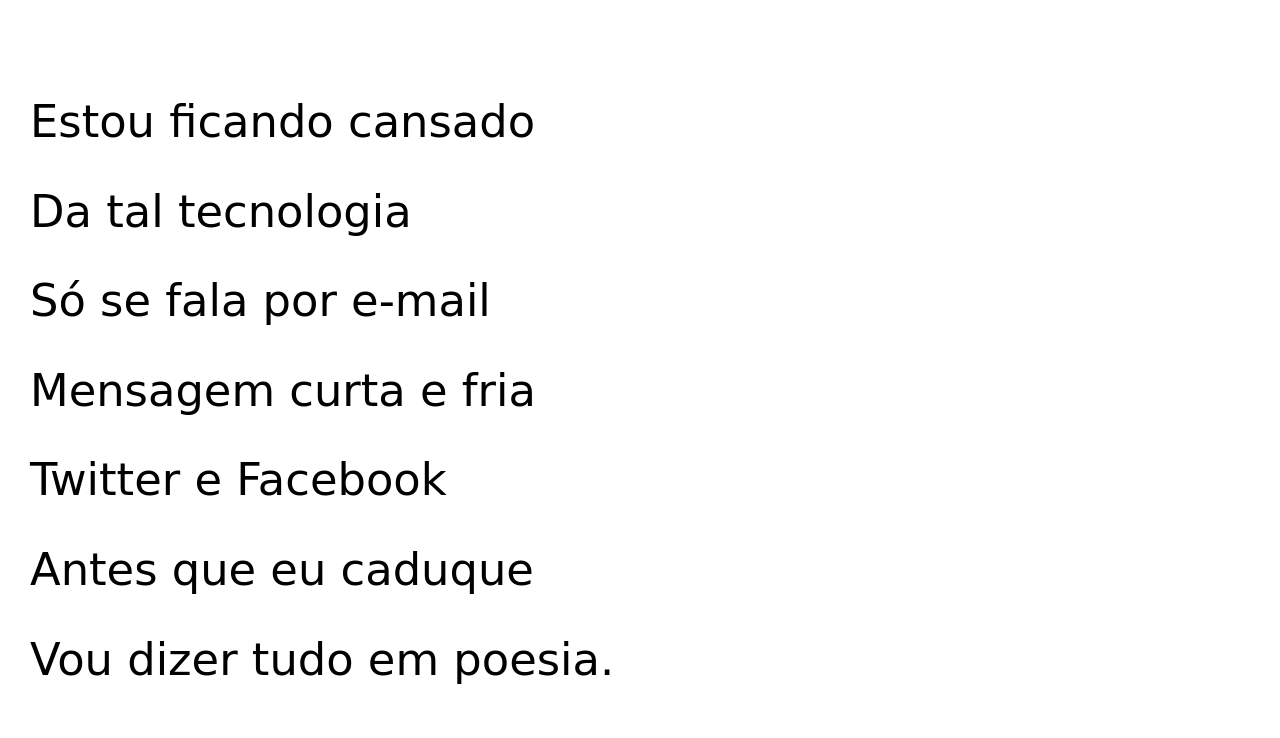
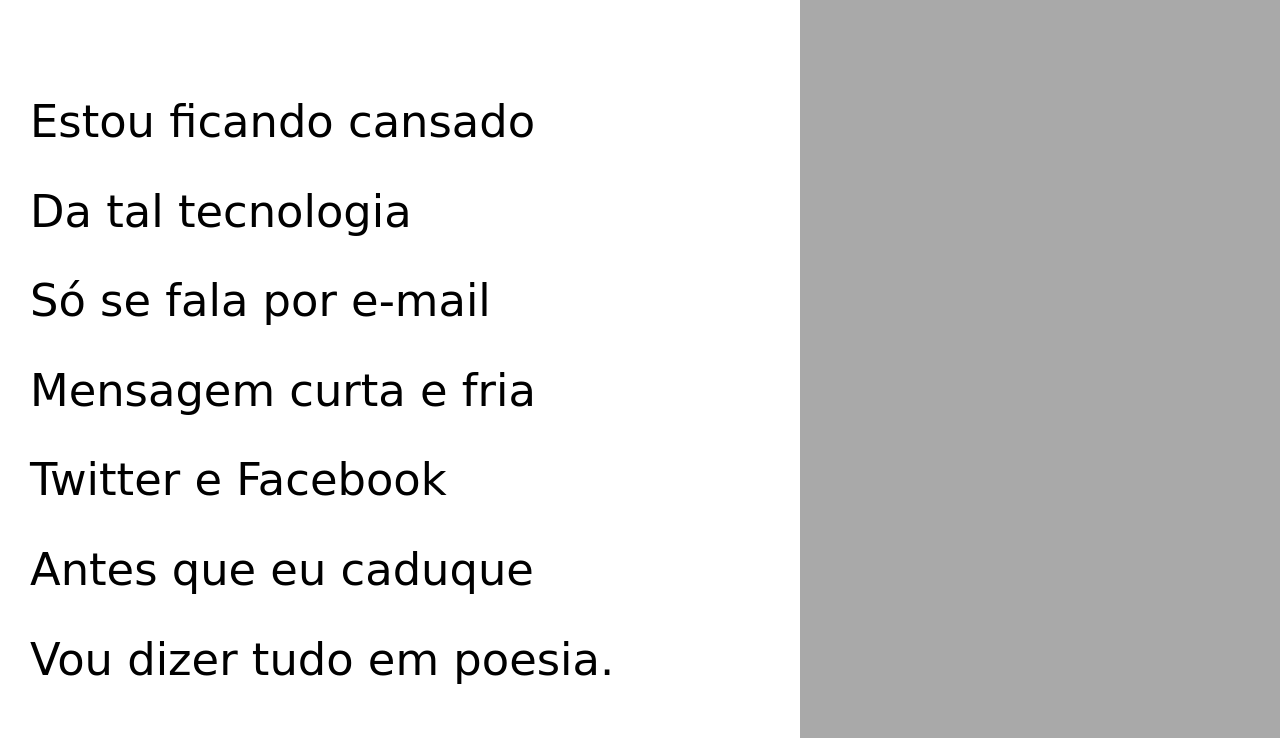
Before and after one commit to Bcampos91/projeto-cordel, a plain HTML site: page index.html in a window 1280 px wide. Shown: the part 210-948 px from the top of the page. Drawn offline with Linux system fonts and the light colour scheme; a web font is replaced by a local one.

Commit message:
Update style.css

```diff
--- a/estilo/style.css
+++ b/estilo/style.css
@@ -20,6 +20,8 @@
     font-family: var(--font1);
     min-width: 98vh;/*altura minima*/
     background-color: darkgray;
+    min-width:450px ;/*Responsividade:deixar a tela flexivel*/
+    max-width: 800px;/*Responsividade:por deixar a tela flexivel*/
 
 }
 
```
